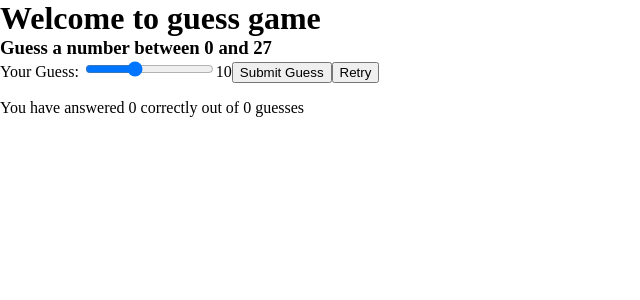
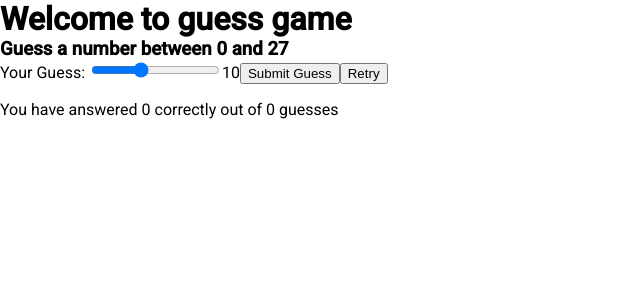
Before and after one commit to Ayiamco/angularbasics, an Angular app: page /guessgame in a window 1280 px wide. Shown: the top 300 px of the page, without its empty margins (0-640 px from the left). Built offline with nearby package versions, Linux system fonts and the light colour scheme.

Commit message:
added material module

```diff
--- a/angular.json
+++ b/angular.json
@@ -48,6 +48,7 @@
               "src/assets"
             ],
             "styles": [
+              "./node_modules/@angular/material/prebuilt-themes/indigo-pink.css",
               "src/styles.css"
             ],
             "scripts": []
@@ -115,6 +116,7 @@
               "src/assets"
             ],
             "styles": [
+              "./node_modules/@angular/material/prebuilt-themes/indigo-pink.css",
               "src/styles.css"
             ],
             "scripts": []
--- a/package.json
+++ b/package.json
@@ -11,10 +11,12 @@
   "private": true,
   "dependencies": {
     "@angular/animations": "~12.0.1",
+    "@angular/cdk": "^12.2.7",
     "@angular/common": "~12.0.1",
     "@angular/compiler": "~12.0.1",
     "@angular/core": "~12.0.1",
     "@angular/forms": "~12.0.1",
+    "@angular/material": "^12.2.7",
     "@angular/platform-browser": "~12.0.1",
     "@angular/platform-browser-dynamic": "~12.0.1",
     "@angular/router": "~12.0.1",
--- a/src/app/github/github.component.ts
+++ b/src/app/github/github.component.ts
@@ -1,6 +1,6 @@
 import { Component, OnInit } from '@angular/core';
-import {ApiService} from "../api.service";
-import {GithubUser} from "../interfaces";
+import { IGithubUser } from '../interfaces/IGithubUser';
+import {ApiService} from "../services/api.service";
 
 @Component({
   selector: 'app-github',
@@ -10,7 +10,7 @@
 export class GithubComponent implements OnInit {
 
   currentWindowSize?:number;
-  users?:GithubUser[];
+  users?:IGithubUser[];
   username?:string;
   constructor(private api:ApiService) { }
 
--- a/src/app/guess-game/guess-game.component.ts
+++ b/src/app/guess-game/guess-game.component.ts
@@ -1,6 +1,6 @@
 import { Component, OnInit } from '@angular/core';
-import { GuessData } from '../interfaces';
-import { MessageService } from '../message.service';
+import { IGuessData } from '../interfaces/IGuessData';
+import { MessageService } from '../services/message.service';
 
 @Component({
   selector: 'app-guessgame',
@@ -15,7 +15,7 @@
   correctGuess:number=0;
   allowSubmitGuess:boolean=true;
   isCorrectGuess:boolean=false;
-  predictions:GuessData[]=[];
+  predictions:IGuessData[]=[];
   generate(){
     var newNum=generateNumber();
     this.currentValue=newNum;
--- /dev/null
+++ b/src/app/interfaces/IGuessData.ts
@@ -0,0 +1,4 @@
+export interface IGuessData{
+    data:string,
+    status:string
+}
--- a/src/app/api.service.ts
+++ b/src/app/services/api.service.ts
@@ -2,8 +2,7 @@
 import {HttpClient,HttpHeaders} from "@angular/common/http";
 import {Observable,of} from "rxjs";
 import {catchError} from "rxjs/operators";
-import { GithubUser } from './interfaces';
-
+import { IGithubUser } from '../interfaces/IGithubUser';
 @Injectable({
   providedIn: 'root'
 })
@@ -16,15 +15,15 @@
   };
   constructor(private http:HttpClient) { }
 
-  getGithubUsers():Observable<GithubUser[]>{
+  getGithubUsers():Observable<IGithubUser[]>{
 
-    return this.http.get<GithubUser[]>(this.githubUrl).pipe(
+    return this.http.get<IGithubUser[]>(this.githubUrl).pipe(
       catchError(this.handleError<any>())
     )
   }
 
-  getGithubUser(username:string):Observable<GithubUser>{
-    return this.http.get<GithubUser>(username)
+  getGithubUser(username:string):Observable<IGithubUser>{
+    return this.http.get<IGithubUser>(username)
   }
 
   private handleError<T>(operation = 'operation', result?: T) {
--- a/src/index.html
+++ b/src/index.html
@@ -6,6 +6,9 @@
   <base href="/">
   <meta name="viewport" content="width=device-width, initial-scale=1">
   <link rel="icon" type="image/x-icon" href="favicon.ico">
+  <link rel="preconnect" href="https://fonts.gstatic.com">
+  <link href="https://fonts.googleapis.com/css2?family=Roboto:wght@300;400;500&display=swap" rel="stylesheet">
+  <link href="https://fonts.googleapis.com/icon?family=Material+Icons" rel="stylesheet">
 </head>
 <body>
   <app-root></app-root>
--- a/src/styles.css
+++ b/src/styles.css
@@ -14,3 +14,6 @@
   border: 0px;
   margin: 0px;
 }
+
+html, body { height: 100%; }
+body { margin: 0; font-family: Roboto, "Helvetica Neue", sans-serif; }
```
Also changed, not shown: src/app/app.module.ts (+6 -1 lines), src/app/interfaces/IGithubUser.ts (renamed from src/app/interfaces.ts, +1 -6 lines), src/app/shared/material.module.ts (added, +82 -0 lines), src/app/services/message.service.ts (renamed from src/app/message.service.ts), 1 other file (tests, documents, lock files or other folders).
